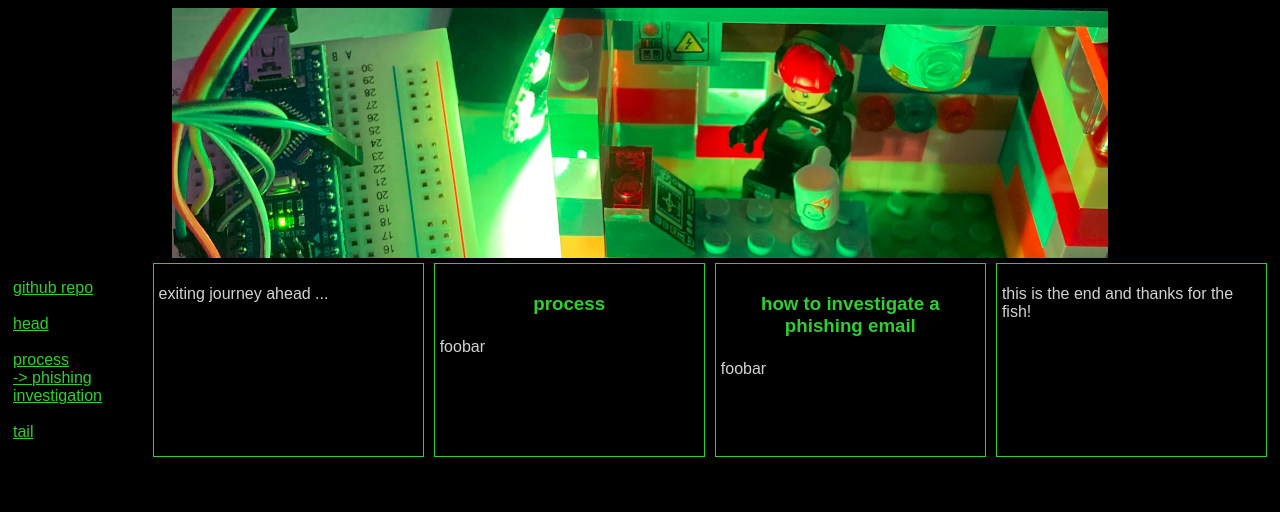
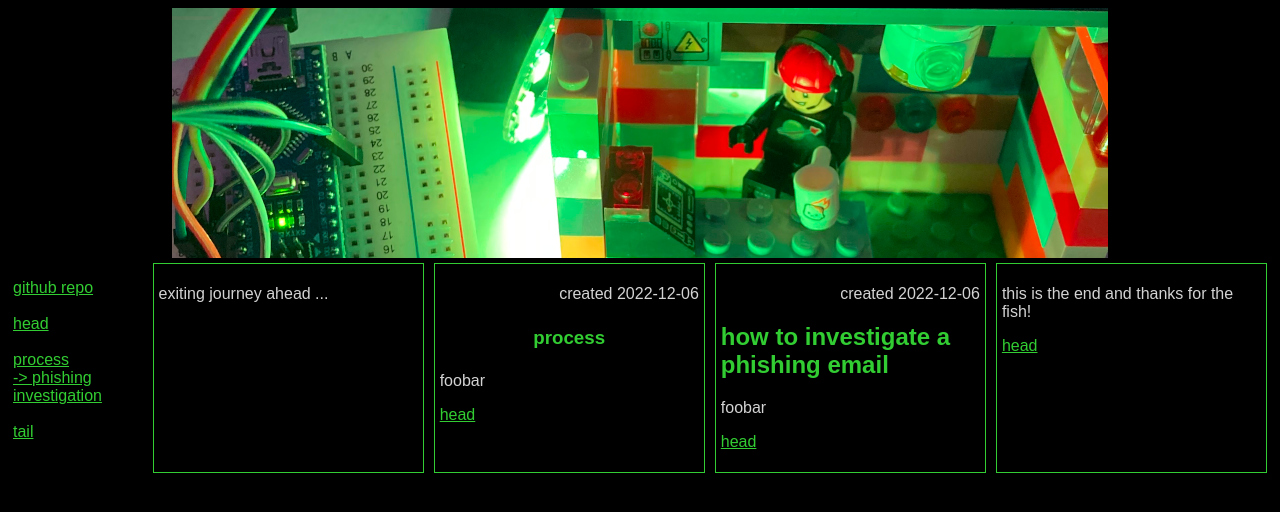
Before and after one commit to sevenofnull/sevenofnull.github.io, a plain HTML site: page index.html in a window 1280 px wide. Drawn offline with Linux system fonts and the light colour scheme.

Commit message:
Update index.html

```diff
--- a/index.html
+++ b/index.html
@@ -29,15 +29,20 @@
         <p>exiting journey ahead ...</p>
       </article>
       <article id="process">
+        <p style="text-align:right">created 2022-12-06</p>
         <h1>process</h1>
         <p>foobar</p>
+        <p style="text-align:left"><a href="#head">head</a></p>
       </article>
       <article id="process-investigation-phish">
-        <h1>how to investigate a phishing email</h1>
+        <p style="text-align:right">created 2022-12-06</p>
+        <h2>how to investigate a phishing email</h2>
         <p>foobar</p>
+        <p style="text-align:left"><a href="#head">head</a></p>
       </article>
       <article id="tail">
         <p>this is the end and thanks for the fish!</p>
+        <p style="text-align:left"><a href="#head">head</a></p>
       </article>
     </section>
   </body>
```
